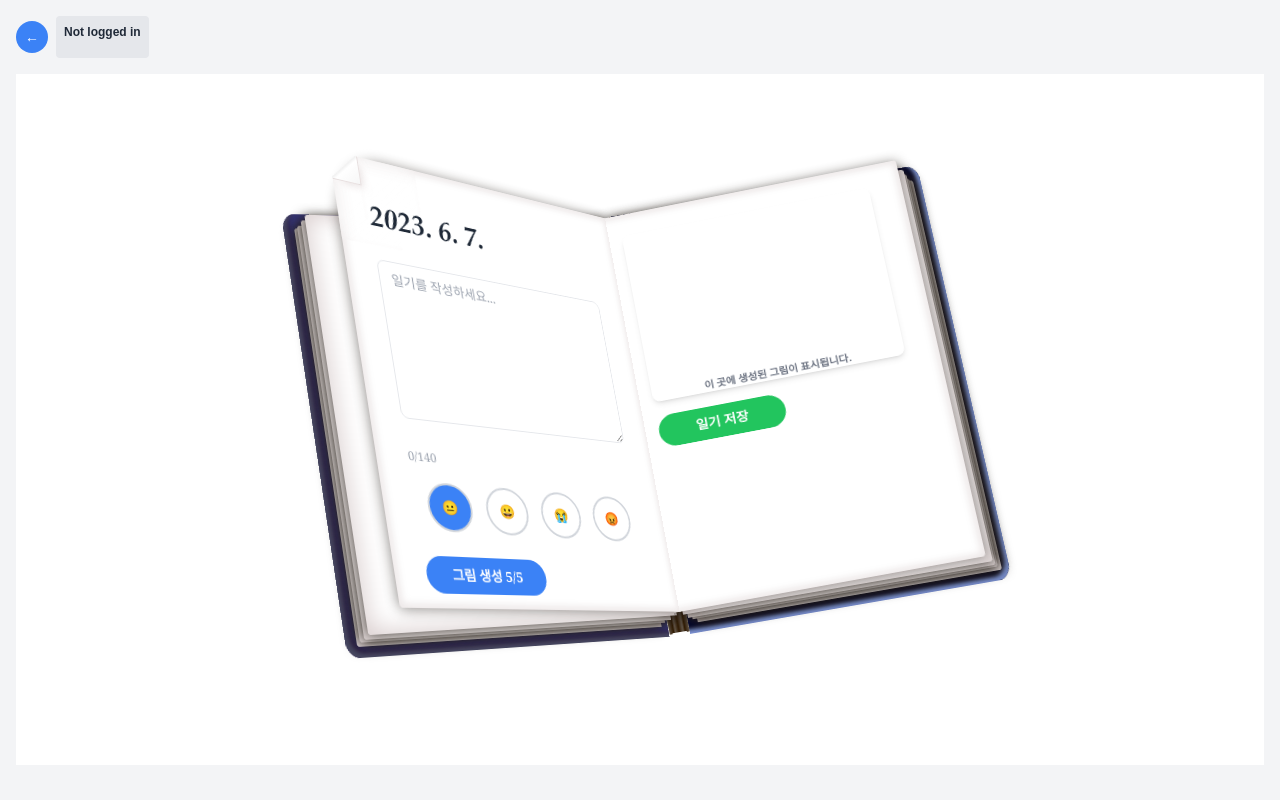
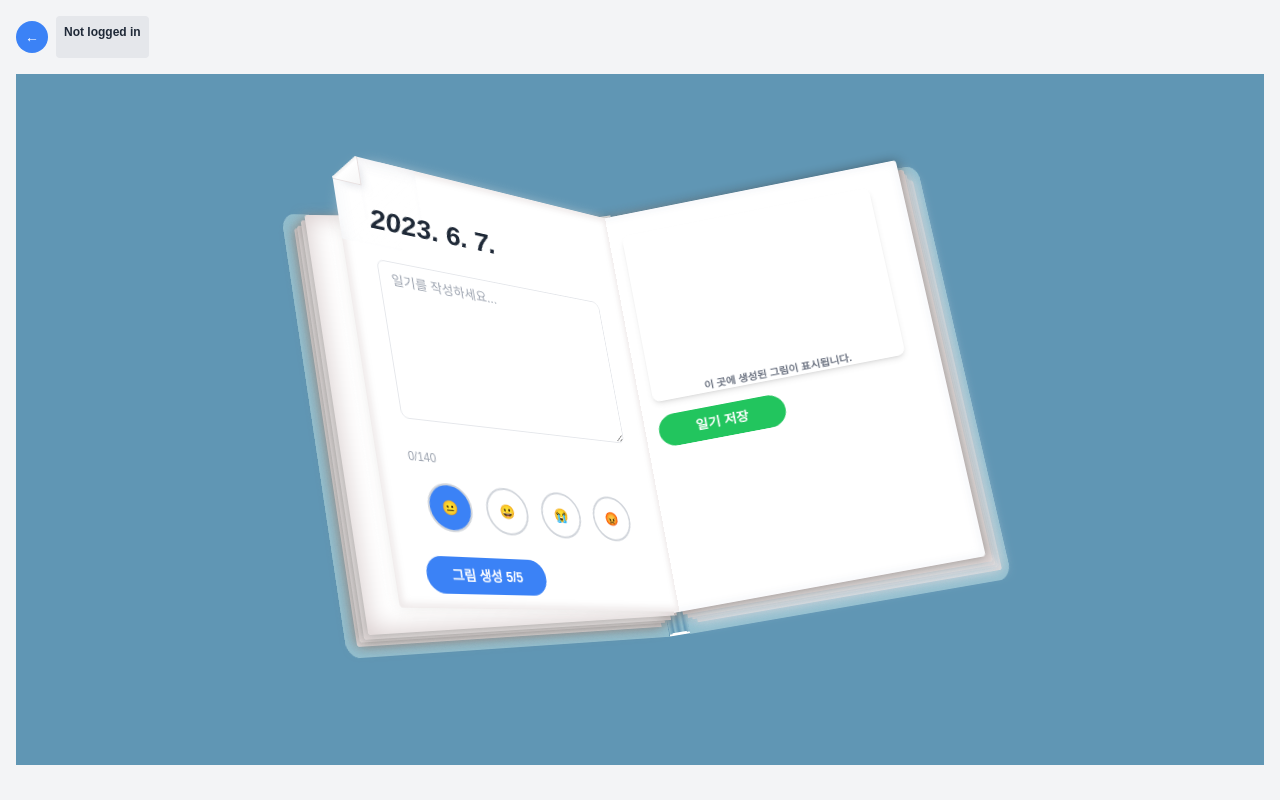
Before and after one commit to yulmu-catsetki/next-haru-box, a Next.js app: page /DiaryPage in a window 1280 px wide. Built offline with nearby package versions, Linux system fonts and the light colour scheme; no server answers.

Commit message:
add color detail

```diff
--- a/src/pages/book-layout.css
+++ b/src/pages/book-layout.css
@@ -110,7 +110,7 @@ html {
     height: auto !important;
     overflow: visible !important;
     white-space: nowrap;
-    box-shadow: 0 0 0 1px rgba(0, 0, 0, 0.1), 0px 1px 3px rgba(0, 0, 0, 0.1);
+    box-shadow: 0 0 0 1px rgba(139, 136, 136, 0.1), 0px 1px 3px rgba(0, 0, 0, 0.1);
   }
   .w-webflow-badge > img {
     display: inline-block !important;
@@ -174,7 +174,7 @@ html {
     -webkit-align-items: stretch;
     -ms-flex-align: stretch;
     align-items: stretch;
-    background-color: #fff;
+    background-color: #6096B4;
     -webkit-perspective: 4000px;
     perspective: 4000px;
     -webkit-perspective-origin: 50% 0%;
@@ -222,8 +222,8 @@ html {
     flex: 1;
     border-top-left-radius: 4%;
     border-bottom-left-radius: 4%;
-    background-color: #353578;
-    box-shadow: inset 4px -4px 4px 1px #484963, inset 7px -7px 4px 0 #291a4a;
+    background-color: #93BFCF;
+    box-shadow: inset 4px -4px 4px 1px #93BFCF, inset 7px -7px 4px 0 #93BFCF;
     -webkit-perspective: 4000px;
     perspective: 4000px;
     -webkit-transform: translate3d(0px, 0px, -1px);
@@ -239,8 +239,8 @@ html {
     flex: 1;
     border-top-right-radius: 4%;
     border-bottom-right-radius: 4%;
-    background-color: #00042e;
-    box-shadow: inset -4px -4px 4px 1px #7b92d3, inset -7px -7px 4px 0 #151422;
+    background-color: #93BFCF;
+    box-shadow: inset -4px -4px 4px 1px #93BFCF, inset -7px -7px 4px 0 #93BFCF;
   }
 
   .layer1 {
@@ -272,7 +272,7 @@ html {
     border-top-left-radius: 1%;
     border-bottom-left-radius: 1%;
     background-color: #fff;
-    box-shadow: inset 0 0 26px 2px #d8cccc, -1px 1px 13px 0 rgba(34, 27, 20, .81);
+    box-shadow: inset 0 0 26px 2px #d8cccc, -1px 1px 13px 0 rgba(143, 141, 138, 0.81);
   }
 
   .layer-text {
@@ -319,7 +319,7 @@ html {
     border-top-left-radius: 18%;
     border-bottom-left-radius: 1%;
     background-color: #fff;
-    box-shadow: inset 0 0 7px 4px hsla(0, 13%, 82%, .43), -1px 1px 13px 0 rgba(34, 27, 20, .49);
+    box-shadow: inset 0 0 7px 4px hsla(0, 13%, 82%, .43), -1px 1px 13px 0 rgba(226, 225, 223, 0.49);
     -webkit-backface-visibility: hidden;
     backface-visibility: hidden;
     -webkit-transform: rotateX(0deg) rotateY(17deg) rotateZ(0deg);
@@ -381,8 +381,8 @@ html {
 
   .center {
     width: 3%;
-    background-image: -webkit-radial-gradient(circle farthest-corner at 56% -8%, #fff 8%, transparent 0), -webkit-radial-gradient(circle farthest-corner at 50% 108%, #fff 8%, transparent 0), -webkit-linear-gradient(0deg, #635648, #2e1800 21%, #635648 30%, #2e1800 48%, #635648 68%, #2e1800 79%, #635648);
-    background-image: radial-gradient(circle farthest-corner at 56% -8%, #fff 8%, transparent 0), radial-gradient(circle farthest-corner at 50% 108%, #fff 8%, transparent 0), linear-gradient(90deg, #635648, #2e1800 21%, #635648 30%, #2e1800 48%, #635648 68%, #2e1800 79%, #635648);
+    background-image: -webkit-radial-gradient(circle farthest-corner at 56% -8%, #fff 8%, transparent 0), -webkit-radial-gradient(circle farthest-corner at 50% 108%, #fff 8%, transparent 0), -webkit-linear-gradient(0deg, #93BFCF, #6096B4 21%, #93BFCF 30%, #6096B4 48%, #93BFCF 68%, #6096B4 79%, #93BFCF);
+    background-image: radial-gradient(circle farthest-corner at 56% -8%, #fff 8%, transparent 0), radial-gradient(circle farthest-corner at 50% 108%, #fff 8%, transparent 0), linear-gradient(90deg, #93BFCF, #6096B4 21%, #93BFCF 30%, #6096B4 48%, #93BFCF 68%, #6096B4 79%, #93BFCF);
   }
 
   .corner-fold {
@@ -395,7 +395,7 @@ html {
     border-bottom: 1px solid hsla(0, 13%, 82%, .55);
     background-image: -webkit-linear-gradient(315deg, transparent 47%, #f0f0f0 48%, #fff 55%, #f6f6f6);
     background-image: linear-gradient(135deg, transparent 47%, #f0f0f0 48%, #fff 55%, #f6f6f6);
-    box-shadow: 6px 6px 9px -4px hsla(0, 13%, 82%, .53);
+    box-shadow: 6px 6px 9px -4px hsla(230, 13%, 82%, 0.53);
   }
 
   .corner {
@@ -406,7 +406,7 @@ html {
     height: 5vw;
     background-image: -webkit-linear-gradient(315deg, #fff 30%, transparent);
     background-image: linear-gradient(135deg, #fff 30%, transparent);
-    box-shadow: inset 13px 0 17px -12px hsla(0, 13%, 82%, .43);
+    box-shadow: inset 13px 0 17px -12px hsla(208, 31%, 90%, 0.43);
   }
 
   .corner2 {
@@ -417,7 +417,7 @@ html {
     height: 5vw;
     background-image: -webkit-linear-gradient(315deg, #fff 31%, transparent);
     background-image: linear-gradient(135deg, #fff 31%, transparent);
-    box-shadow: inset 0 13px 17px -12px hsla(0, 13%, 82%, .43);
+    box-shadow: inset 0 13px 17px -12px hsla(225, 13%, 82%, 0.43);
   }
 
   .page-text {
@@ -427,7 +427,7 @@ html {
     margin-top: 25px;
     margin-right: auto;
     margin-left: auto;
-    font-family: Georgia, Times, 'Times New Roman', serif;
+    font-family: 'Arial';
   }
 
   .page-text p {
@@ -437,12 +437,12 @@ html {
   }
 
   .page-text h3 {
-    font-family: 'Palatino Linotype', 'Book Antiqua', Palatino, serif;
+    font-family: 'Arial';
     font-style: italic;
   }
 
   .page-text h6 {
-    font-family: 'PT Sans', sans-serif;
+    font-family: 'Arial';
     font-size: 9px;
     text-decoration: none;
   }
@@ -544,7 +544,7 @@ html {
     border-top-right-radius: 1%;
     border-bottom-right-radius: 1%;
     background-color: #fff;
-    box-shadow: inset 0 0 7px 4px hsla(0, 13%, 82%, .43), 1px 1px 13px 0 rgba(34, 27, 20, .49);
+    box-shadow: inset 0 0 7px 4px hsla(223, 21%, 94%, 0.43), 1px 1px 13px 0 rgba(34, 27, 20, .49);
     -webkit-backface-visibility: hidden;
     backface-visibility: hidden;
     -webkit-transform: rotateX(0deg) rotateY(-3deg) rotateZ(0deg);
@@ -573,8 +573,7 @@ html {
     border-top-right-radius: 1%;
     border-bottom-right-radius: 1%;
     background-color: #fff;
-    box-shadow: inset 0 0 26px 2px #d8cccc, 1px 1px 13px 0 rgba(34, 27, 20, .81);
-  }
+    box-shadow: inset 0 0 26px 2px #d8cccc, 1px 1px 13px 0 #BDCDD6;}
 
   @media (max-width: 991px) {
     .scene {
```
